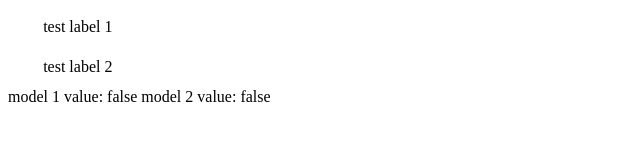
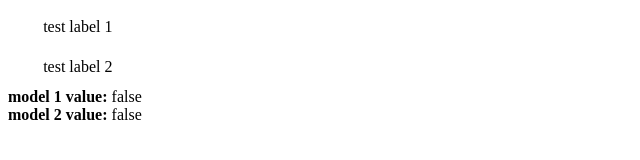
Before and after one commit to Sattvabit/angular-material-checkbox, a website: page example/index.html in a window 1280 px wide. Shown: the whole page, without its empty margins (0-640 px from the left). Drawn offline with Linux system fonts and the light colour scheme.

Commit message:
minor changes

```diff
--- a/example/index.html
+++ b/example/index.html
@@ -14,8 +14,8 @@
 		<!-- Used as attribute to support <IE9 versions -->
 		<div sb-checkbox label="test label 1" show-label="true" ng-model="user.test1" size="medium"></div>
 		<div sb-checkbox label="test label 2" show-label="true" ng-model="user.test2" size="medium"></div>
-		<span> model 1 value: {{user.test1}} </span>
-		<span> model 2 value: {{user.test2}} </span>
+		<div> <strong>model 1 value:</strong> {{user.test1}} </div>
+		<div> <strong>model 2 value:</strong> {{user.test2}} </div>
 		<!-- <sb-checkbox
 		  label="test1"
 		  show-label="true"
```
Also changed, not shown: README.md.
